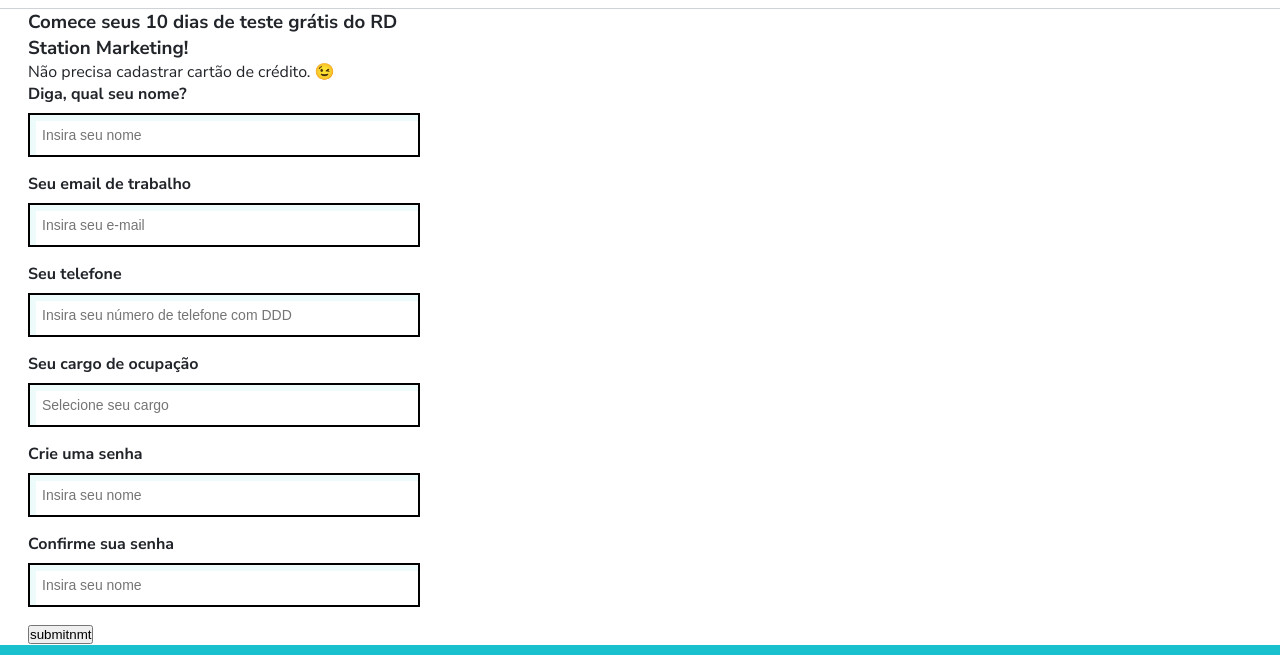
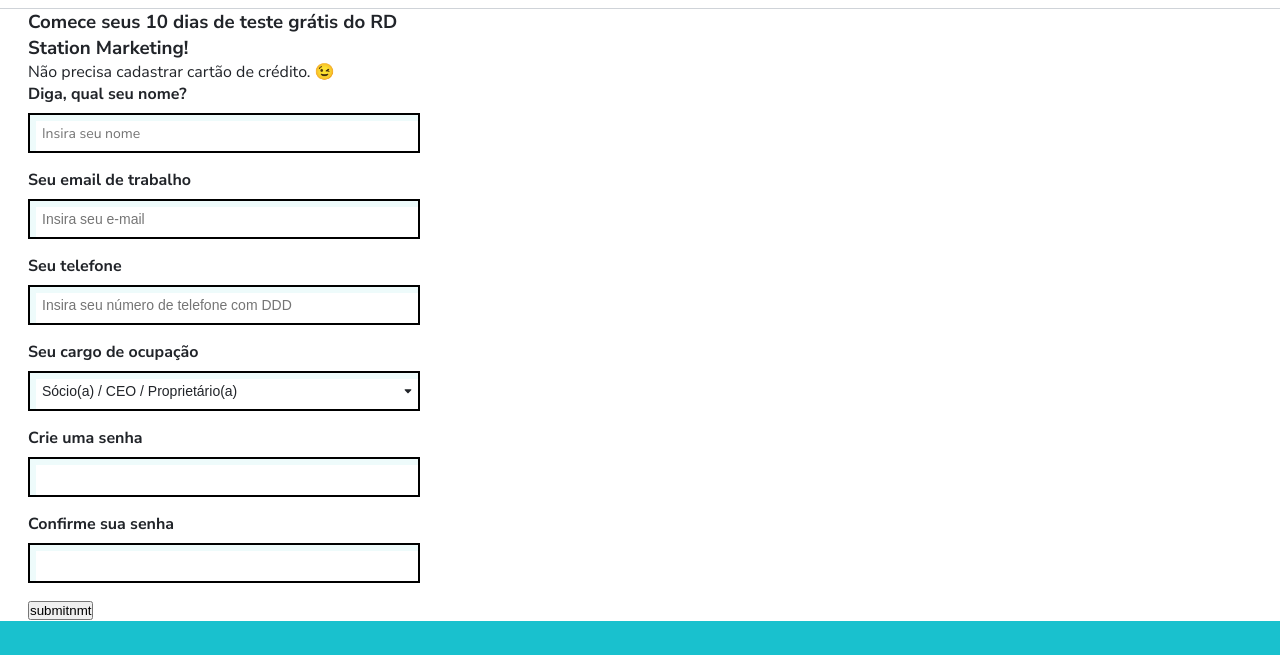
Before and after one commit to yanari/rdstation-test, a website with bundled scripts: page index.html in a window 1280 px wide. Shown: the part 72-727 px from the top of the page. Built offline with nearby package versions, Linux system fonts and the light colour scheme; files whose address does not match are found by name; a web font is replaced by a local one.

Commit message:
required attribute, select option

```diff
--- a/index.html
+++ b/index.html
@@ -38,40 +38,55 @@
             required
             type="text"
             label="Diga, qual seu nome?"
-          ></form-field>
+          ><input slot="input" name="name"/></form-field>
           <form-field
             name="email"
             placeholder="Insira seu e-mail"
             required
             type="email"
             label="Seu email de trabalho"
-          ></form-field>
+          ><input slot="input" name="email"/></form-field>
           <form-field
             name="tel"
             placeholder="Insira seu número de telefone com DDD"
             required
             type="tel"
             label="Seu telefone"
-          ></form-field>
+          ><input slot="input" name="tel"/></form-field>
           <form-field
             name="occupation"
             placeholder="Selecione seu cargo"
             required
-            type="select" // TODO: select aqui
             label="Seu cargo de ocupação"
-          ></form-field>
+          >
+            <select slot="input" name="occupation">
+              <option>Sócio(a) / CEO / Proprietário(a)</option>
+              <option>Diretor(a) de Vendas</option>
+              <option>Diretor(a) de Marketing</option>
+              <option>Diretor(a) Outras Áreas</option>
+              <option>Gerente de Marketing</option>
+              <option>Gerente de Vendas</option>
+              <option>Coordenador(a)/Supervisor(a) de Marketing</option>
+              <option>Coordenador(a)/Supervisor(a) de Vendas</option>
+              <option>Analista/Assistente de Marketing</option>
+              <option>Analista/Assistente de Vendas</option>
+              <option>Vendedor(a) / Executivo(a) de Contas</option>
+              <option>Estudante</option>
+              <option>Outros Cargo</option>
+            </select>
+          </form-field>
           <form-field
             name="password"
             required
             type="password"
             label="Crie uma senha"
-          ></form-field>
+          ><input slot="input" name="password"></form-field>
           <form-field
             name="confirm-password"
             required
             type="password"
             label="Confirme sua senha"
-          ></form-field>
+          ><input slot="input" name="confirm-password"></form-field>
           <button type="submit">submitnmt</button>
         </form>
       </div>
--- a/js/app.js
+++ b/js/app.js
@@ -11,8 +11,14 @@
 
     form.addEventListener('submit', (event) => {
       event.preventDefault();
-      const formData = new FormData(form);
-      console.log(formData);
+
+      new FormData(form); // fires the formdata event
+    });
+
+    form.addEventListener('formdata', ({ formData }) => {
+      for (let value in formData.entries()) {
+        console.log(value);
+      }
     });
 
   });
--- a/js/components/input.js
+++ b/js/components/input.js
@@ -15,28 +15,31 @@
       margin-bottom: 8px;
     }
 
-    .form-field > input {
+    .form-field > ::slotted(.input) {
       border: 2px solid var(--bw-color-black);
       box-shadow: inset 6px 6px 0 var(--box-shadow-inset);
       color: var(--bw-color-gray-100);
       font-size: 14px;
       height: 40px;
-      padding: 0 12px;
+      padding: 0 12px !important;
     }
 
-    .form-field > input:active,
-    .form-field > input:focus {
+    .form-field > ::slotted(.input:active),
+    .form-field > ::slotted(.input:focus) {
       border-color: var(--color-primary-60);
       border-radius: 0;
       outline: none;
     }
+
+    .form-field > ::slotted(select.input) {
+      appearance: none;
+      background: url('assets/icons/caret-down.svg') no-repeat right;
+      padding-right: 16px !important;
+    }
   </style>
   <div class="form-field">
     <label for="name">Diga, qual seu nome?</label>
-    <input
-      type="text"
-      placeholder="Insira seu nome"
-    >
+    <slot name="input"></slot>
   </div>
   `;
 
@@ -44,11 +47,15 @@
     constructor() {
       super();
       if (!this.shadowRoot) {
-        this.attachShadow({ mode: 'open' });
+        this.attachShadow({ mode: 'open', delegatesFocus: true });
         this.shadowRoot.appendChild(template.content.cloneNode(true));
 
         this.labelTag = this.shadowRoot.querySelector('label');
-        this.inputTag = this.shadowRoot.querySelector('input');
+        const slots = this.shadowRoot.querySelector('slot').assignedNodes();
+        this.inputTag = slots[0];
+
+        this.inputTag.setAttribute('tabindex', 0);
+        this.inputTag.setAttribute('class', 'input');
       }
     }
 
@@ -76,7 +83,7 @@
           this.inputTag.name = newValue;
           this.labelTag.htmlFor = newValue;
         },
-        'required': () => {},
+        'required': () => this.inputTag.setAttribute('required', ''),
         'default': () => console.log('Atributo não definido.'),
       }[name];
     }
```
Also changed, not shown: assets/icons/caret-down.svg (added).
